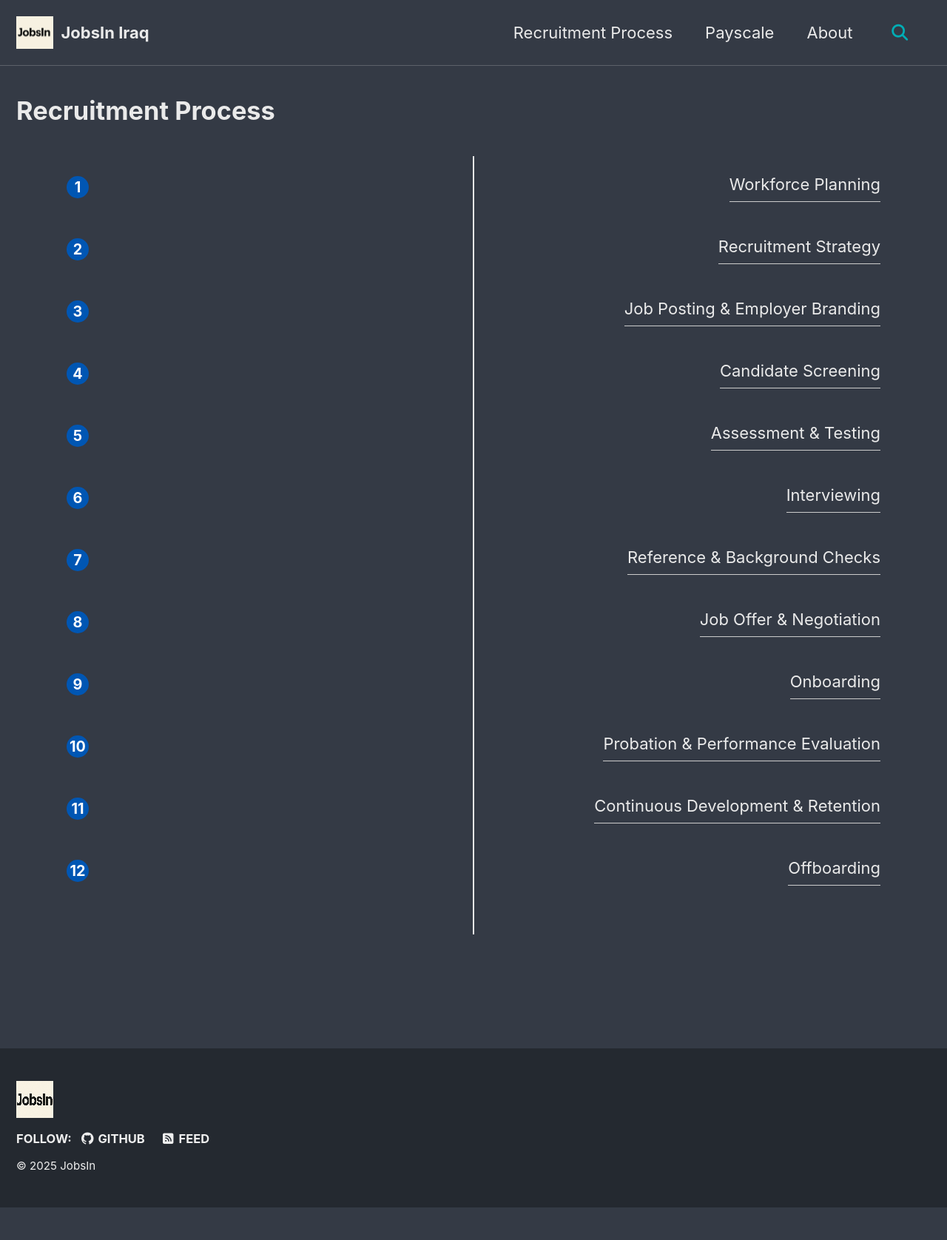
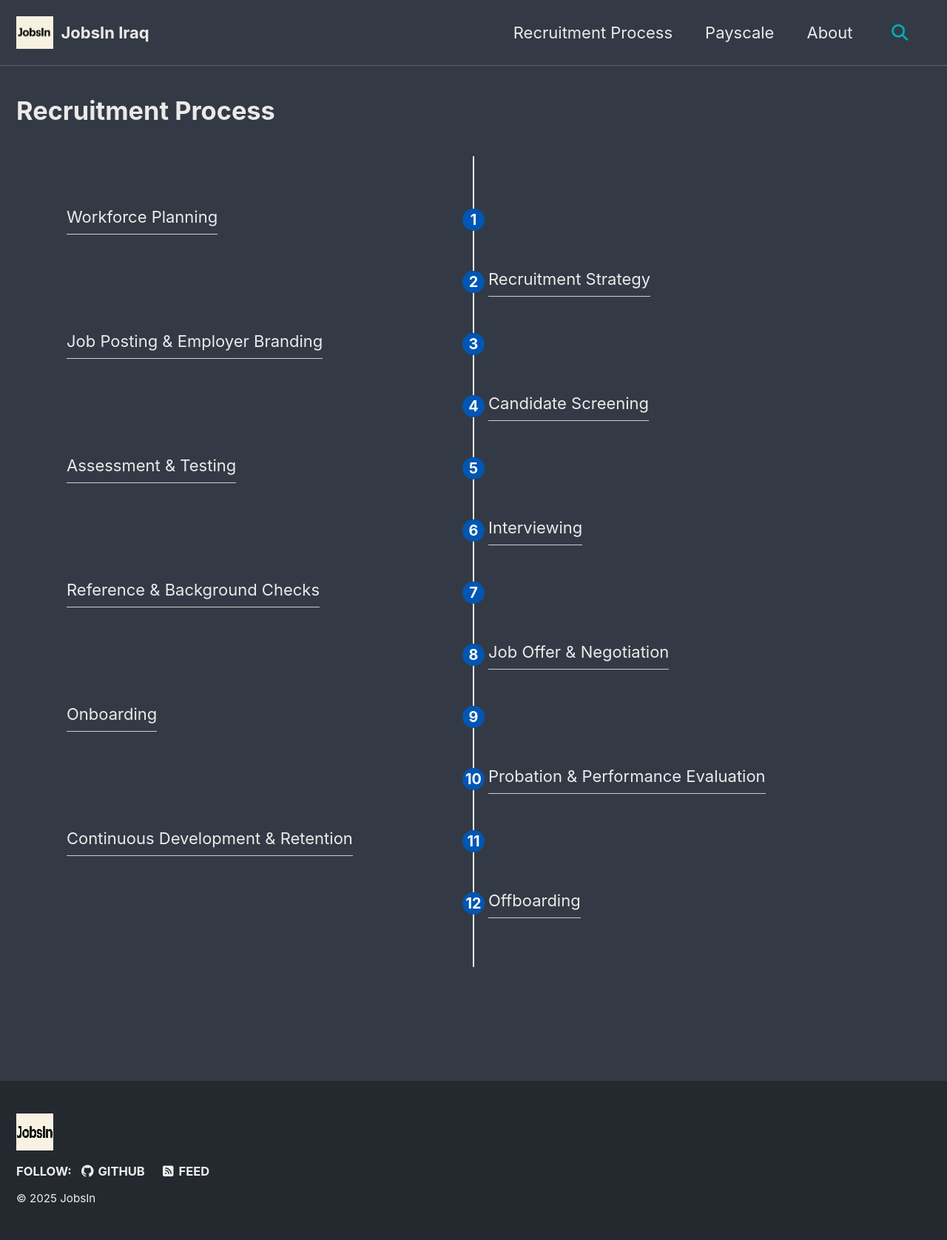
Before and after one commit to JobsInIraq/jobsiniraq.github.io, a Jekyll site: the page built from _pages/process.md, in a window 1280 px wide. Shown: the whole page at 74% size. Built offline with Jekyll 4.4.1, drawn with Linux system fonts in a browser that asks for light colours; cached includes are drawn as plain includes; before the commit the page ends 1632 px from its top, so only the background shows below that.

Commit message:
Update process.css

```diff
--- a/assets/css/process.css
+++ b/assets/css/process.css
@@ -19,37 +19,15 @@
   transform: translateX(-50%);
 }
 
-/* each stage row */
+/* each process row */
 .process {
+  position: relative;
+  margin: 2rem 0;
   display: flex;
-  justify-content: space-between;
-  align-items: center; /* aligns text and circle vertically */
-  position: relative;
-  margin-bottom: 2rem;
+  align-items: center; /* aligns circle and text vertically */
 }
 
-/* left side: circle on center, text left */
-.process.left {
-  flex-direction: row-reverse;
-  text-align: right;
-}
-
-/* right side: circle on center, text right */
-.process.right {
-  flex-direction: row;
-  text-align: left;
-}
-
-/* content block */
-.process .content {
-  max-width: 45%;
-  padding-bottom: 6px;
-  border-bottom: 1px solid #ccc;
-  box-sizing: border-box;
-  word-break: break-word;
-}
-
-/* numbered circle on middle line */
+/* circle positioned in the center */
 .process .circle {
   width: 30px;
   height: 30px;
@@ -60,31 +38,57 @@
   display: flex;
   justify-content: center;
   align-items: center;
-  flex-shrink: 0;
+  position: absolute;
+  left: 50%;
+  transform: translateX(-50%);
+  z-index: 1;
   font-size: 0.9rem;
-  z-index: 1;
+}
+
+/* text block for left or right */
+.process .content {
+  max-width: 45%;
+  padding-bottom: 6px;
+  border-bottom: 1px solid #ccc;
+  box-sizing: border-box;
+  word-break: break-word;
   position: relative;
+}
+
+/* LEFT: content right aligned, to left of circle */
+.process.left .content {
+  margin-right: calc(50% + 20px); /* 20px gap from circle */
+  text-align: right;
+}
+
+/* RIGHT: content left aligned, to right of circle */
+.process.right .content {
+  margin-left: calc(50% + 20px); /* 20px gap from circle */
+  text-align: left;
 }
 
 /* responsive mobile */
 @media screen and (max-width: 768px) {
   .process {
-    flex-direction: row;
-    justify-content: flex-start;
-    align-items: center;
-  }
-
-  .process .content {
-    max-width: 90%;
-    text-align: left;
-    border-bottom: 1px solid #ccc;
+    flex-direction: column;
+    align-items: flex-start;
   }
 
   .process .circle {
-    margin-right: 1rem;
+    position: relative;
+    left: auto;
+    transform: none;
+    margin-bottom: 0.5rem;
+  }
+
+  .process.left .content,
+  .process.right .content {
+    margin: 0;
+    max-width: 100%;
+    text-align: left;
   }
 
   .timeline::before {
-    left: 20px;
+    left: 10px;
   }
 }
```
